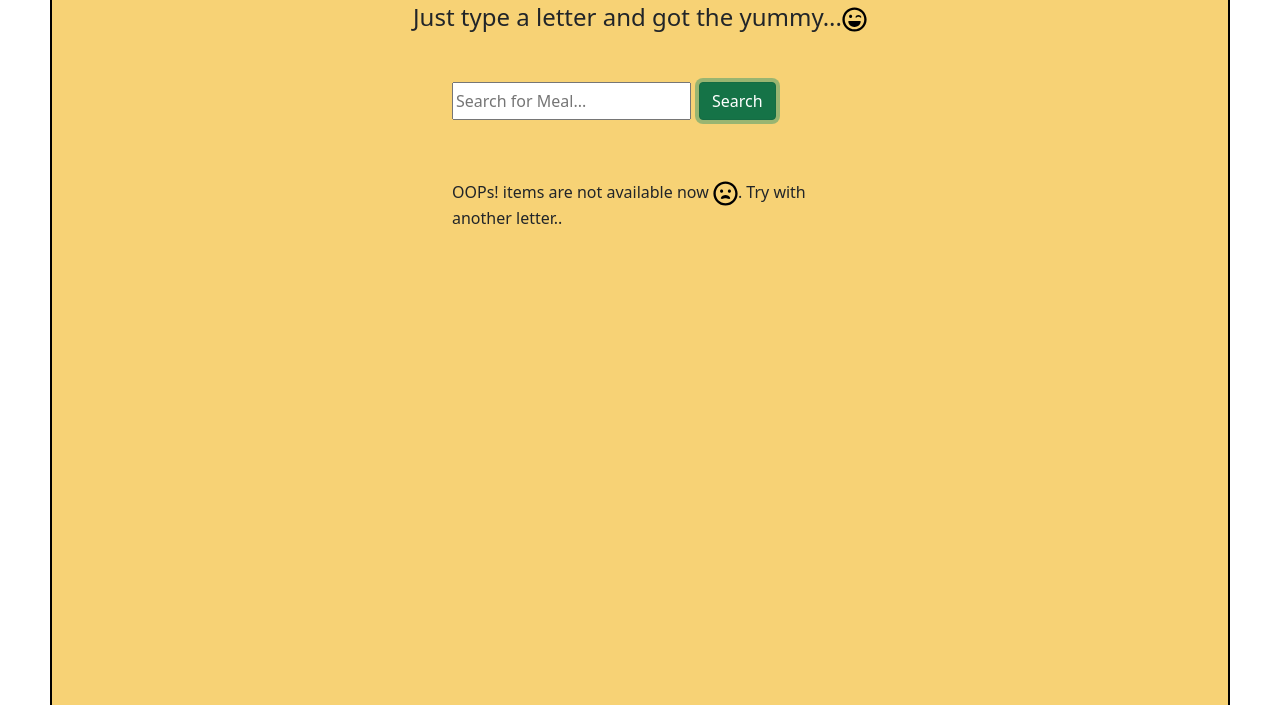
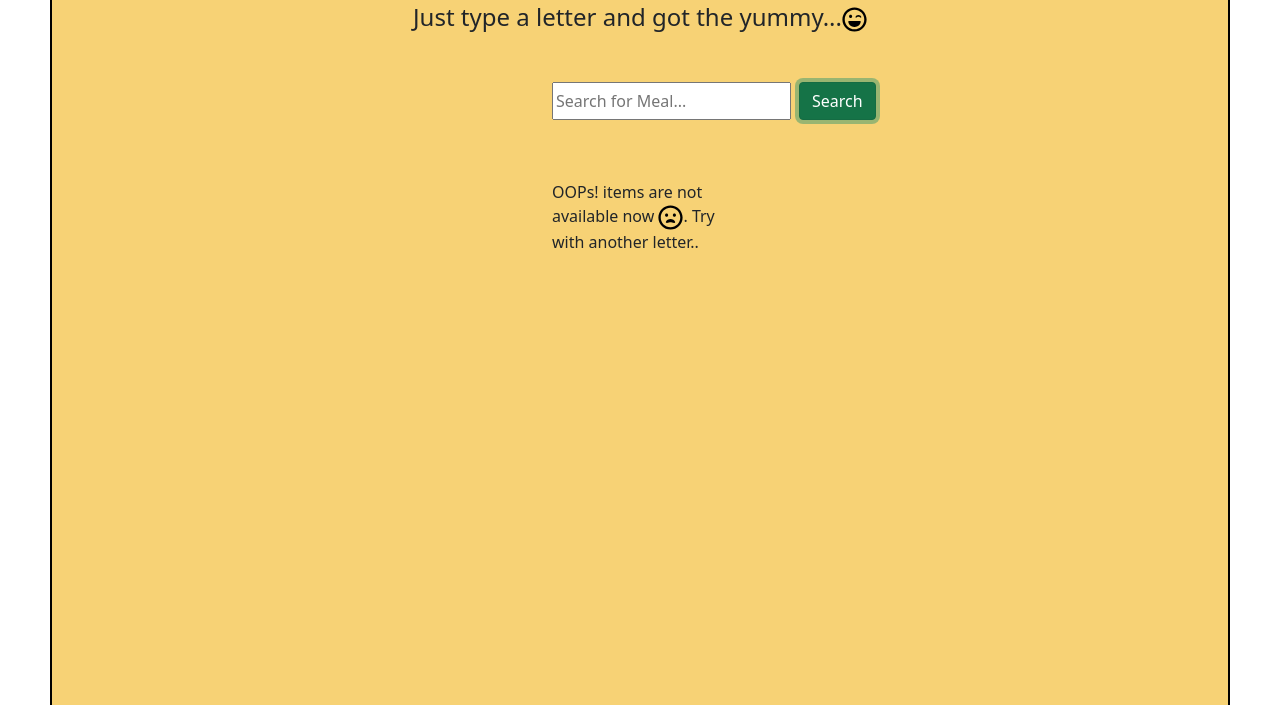
Before and after one commit to Sumaiya176/cooking-master, a plain HTML site: page index.html in a window 1280 px wide. Both pictures are taken after typing "Sample" into the empty fields and a click on the button "Search". Shown: the part 95-800 px from the top of the page. Drawn offline with nearby package versions, Linux system fonts and the light colour scheme; no server answers.

Commit message:
second commit

```diff
--- a/style.css
+++ b/style.css
@@ -19,7 +19,7 @@ body{
 }
 
 #search-bar{
-    margin: 50px 400px;
+    margin: 50px 500px;
 }
 #meals-section{
     display: grid;
@@ -34,7 +34,7 @@ body{
 }
 #details{
     height: 510px;
-    margin: 60px 400px;
+    margin: 60px 500px;
     display: none;
 }
 .meal-detail {
```
